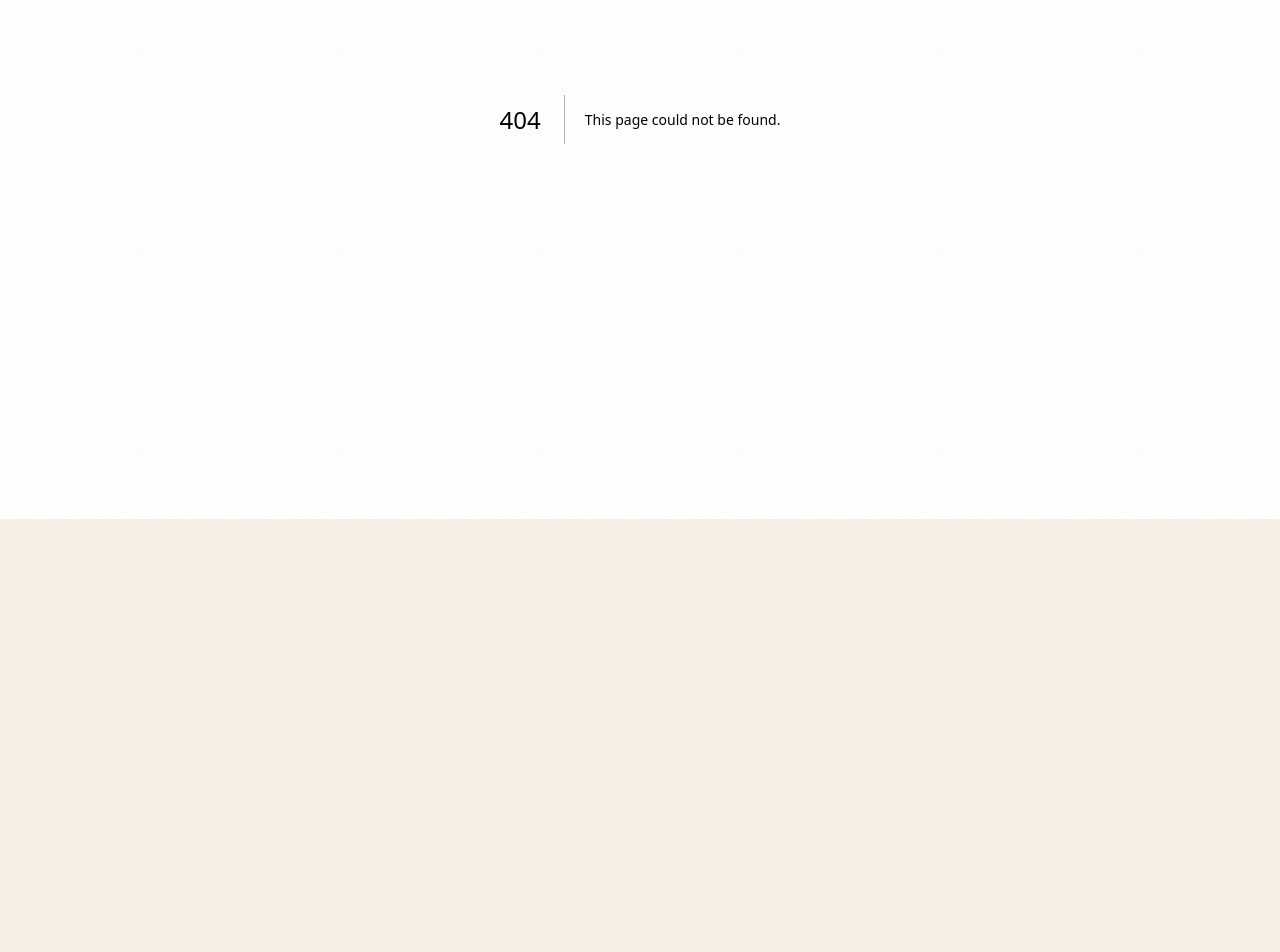
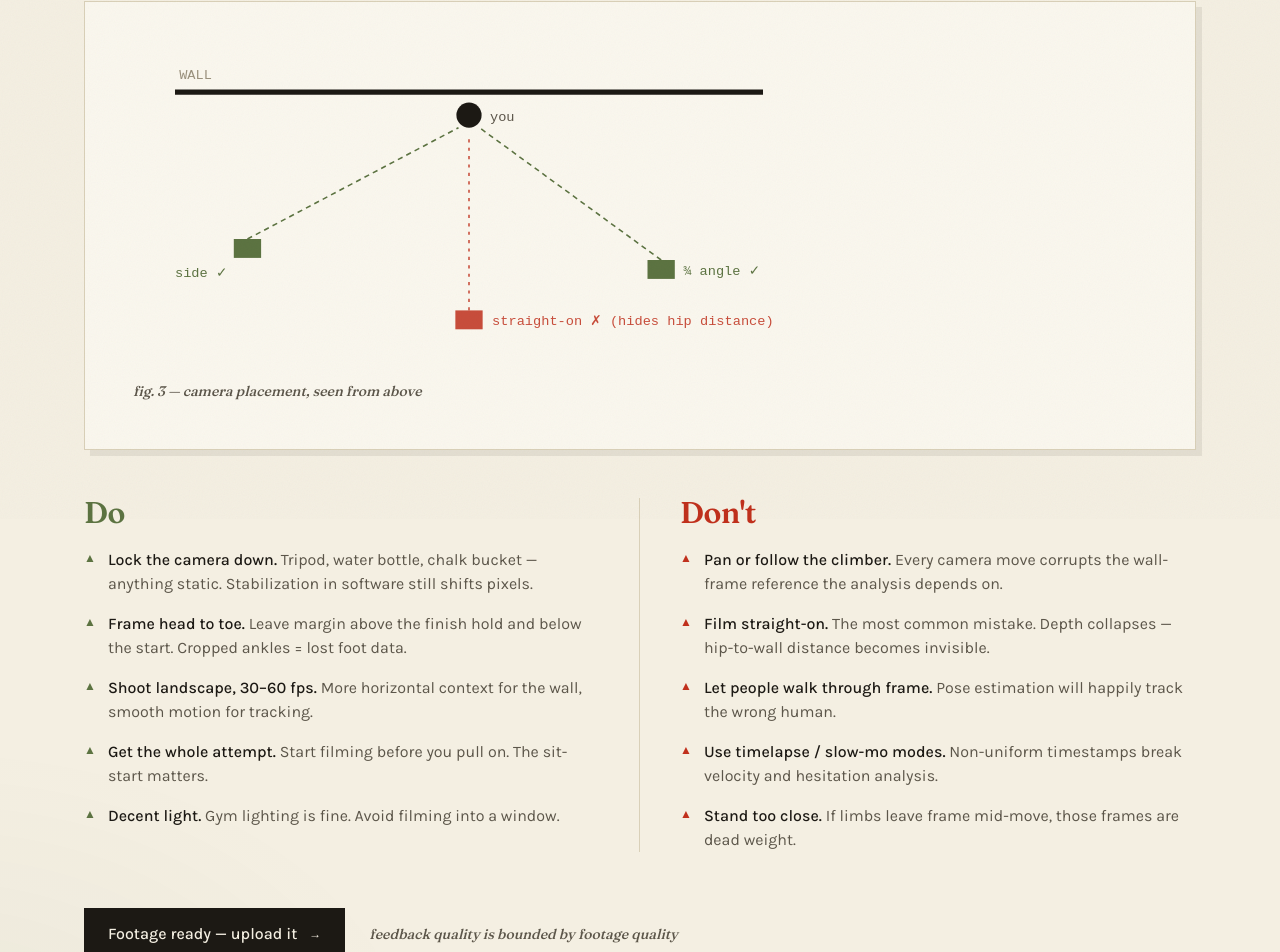
Before and after one commit to Ayprusss/beta, a Next.js app in the folder apps/web/: page /guide in a window 1280 px wide. Before the commit this address had no page. Shown: the part 281-1233 px from the top of the page. Before the commit the page ends 800 px from the top, so only its background shows below. Built offline with nearby package versions, Linux system fonts and the light colour scheme.

Commit message:
feat: add GuidePage component with filming guidance and camera placement diagrams

```diff
--- /dev/null
+++ b/apps/web/src/app/guide/page.tsx
@@ -0,0 +1,120 @@
+"use client";
+
+import Link from "next/link";
+
+/**
+ * The film guide — PLAN.md calls filming guidance "a big quality win for
+ * one piece of UX": feedback quality is bounded by footage quality.
+ */
+export default function GuidePage() {
+  return (
+    <div className="mx-auto max-w-6xl px-5 py-12">
+      <p className="tag text-red">appendix a — field notes</p>
+      <h1 className="display mt-2 text-5xl text-ink md:text-6xl">
+        How to film a climb
+      </h1>
+      <p className="mt-4 max-w-xl text-lg text-ink-dim">
+        Pose estimation is only as good as the footage. Five minutes of setup
+        buys you dramatically better coaching.
+      </p>
+
+      <div className="print-rule mt-6" />
+
+      {/* camera placement diagram */}
+      <figure className="panel relative mt-12 overflow-hidden p-8 shadow-[6px_6px_0_rgba(28,25,20,0.08)] md:p-12">
+        <svg viewBox="0 0 640 300" className="w-full max-w-2xl">
+          {/* wall */}
+          <line x1="40" y1="40" x2="600" y2="40" stroke="var(--ink)" strokeWidth="5" />
+          <text x="44" y="28" fill="var(--ink-faint)" fontSize="13" fontFamily="monospace">
+            WALL
+          </text>
+          {/* climber */}
+          <circle cx="320" cy="62" r="12" fill="var(--ink)" />
+          <text x="340" y="68" fill="var(--ink-dim)" fontSize="13" fontFamily="monospace">
+            you
+          </text>
+          {/* good camera: side / 3-4 */}
+          <g>
+            <rect x="490" y="200" width="26" height="18" fill="var(--moss)" />
+            <line x1="503" y1="200" x2="330" y2="74" stroke="var(--moss)" strokeWidth="1.5" strokeDasharray="5 4" />
+            <text x="524" y="214" fill="var(--moss)" fontSize="13" fontFamily="monospace">
+              ¾ angle ✓
+            </text>
+          </g>
+          <g>
+            <rect x="96" y="180" width="26" height="18" fill="var(--moss)" />
+            <line x1="109" y1="180" x2="310" y2="74" stroke="var(--moss)" strokeWidth="1.5" strokeDasharray="5 4" />
+            <text x="40" y="216" fill="var(--moss)" fontSize="13" fontFamily="monospace">
+              side ✓
+            </text>
+          </g>
+          {/* bad camera: straight on */}
+          <g opacity="0.85">
+            <rect x="307" y="248" width="26" height="18" fill="var(--red)" />
+            <line x1="320" y1="248" x2="320" y2="80" stroke="var(--red)" strokeWidth="1.5" strokeDasharray="3 5" />
+            <text x="342" y="262" fill="var(--red)" fontSize="13" fontFamily="monospace">
+              straight-on ✗ (hides hip distance)
+            </text>
+          </g>
+        </svg>
+        <figcaption className="caption mt-4 text-sm">
+          fig. 3 — camera placement, seen from above
+        </figcaption>
+      </figure>
+
+      {/* do / don't */}
+      <div className="mt-12 grid gap-8 md:grid-cols-2 md:gap-0 md:divide-x md:divide-line">
+        <div className="md:pr-10">
+          <h2 className="display text-3xl text-moss">Do</h2>
+          <ul className="mt-5 space-y-4 text-ink-dim">
+            {[
+              ["Lock the camera down", "Tripod, water bottle, chalk bucket — anything static. Stabilization in software still shifts pixels."],
+              ["Frame head to toe", "Leave margin above the finish hold and below the start. Cropped ankles = lost foot data."],
+              ["Shoot landscape, 30–60 fps", "More horizontal context for the wall, smooth motion for tracking."],
+              ["Get the whole attempt", "Start filming before you pull on. The sit-start matters."],
+              ["Decent light", "Gym lighting is fine. Avoid filming into a window."],
+            ].map(([k, v]) => (
+              <li key={k} className="flex gap-3">
+                <span className="mt-0.5 text-xs text-moss">▲</span>
+                <span>
+                  <strong className="font-medium text-ink">{k}.</strong> {v}
+                </span>
+              </li>
+            ))}
+          </ul>
+        </div>
+        <div className="md:pl-10">
+          <h2 className="display text-3xl text-red">Don&apos;t</h2>
+          <ul className="mt-5 space-y-4 text-ink-dim">
+            {[
+              ["Pan or follow the climber", "Every camera move corrupts the wall-frame reference the analysis depends on."],
+              ["Film straight-on", "The most common mistake. Depth collapses — hip-to-wall distance becomes invisible."],
+              ["Let people walk through frame", "Pose estimation will happily track the wrong human."],
+              ["Use timelapse / slow-mo modes", "Non-uniform timestamps break velocity and hesitation analysis."],
+              ["Stand too close", "If limbs leave frame mid-move, those frames are dead weight."],
+            ].map(([k, v]) => (
+              <li key={k} className="flex gap-3">
+                <span className="mt-0.5 text-xs text-red">▲</span>
+                <span>
+                  <strong className="font-medium text-ink">{k}.</strong> {v}
+                </span>
+              </li>
+            ))}
+          </ul>
+        </div>
+      </div>
+
+      <div className="mt-14 flex flex-wrap items-center gap-6">
+        <Link
+          href="/upload"
+          className="inline-flex items-center gap-3 bg-ink px-6 py-3.5 font-medium text-paper transition-colors hover:bg-red-deep"
+        >
+          Footage ready — upload it <span className="font-mono text-xs">→</span>
+        </Link>
+        <span className="caption text-sm">
+          feedback quality is bounded by footage quality
+        </span>
+      </div>
+    </div>
+  );
+}
```
